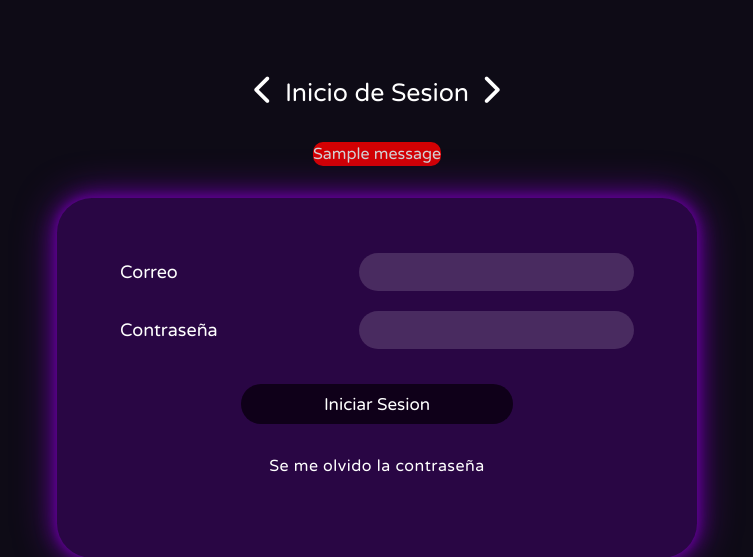
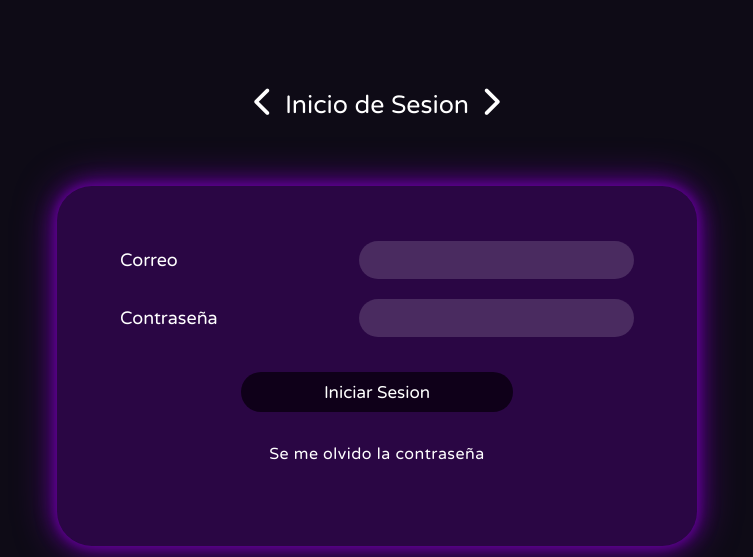
Before and after one commit to wolfis21/CompilerOnline, a Django app: page /login_view in a window 1280 px wide. Shown: the part 81-638 px from the top of the page, without its empty margins (263-1016 px from the left). Run offline with Django 4.2, Linux system fonts and the light colour scheme; tables that the repository leaves empty hold one stand-in row (values such as "Sample post"); one stand-in notice (Sample message) is shown; some libraries are stand-ins or nearby versions.

Commit message:
mensajes de error login

```diff
--- a/CompilerOnline/system/templates/system/login/login.html
+++ b/CompilerOnline/system/templates/system/login/login.html
@@ -24,9 +24,17 @@
 {% if messages %}
     <ul class="messages login">
         {% for message in messages %}
-        <li{% if message.tags %} class="{{ message.tags }}"{% endif %}>{{ message }}</li>
+            {% if message.tags == 'error' %}
+                <li class="{{ message.tags }}">{{ message }}</li>
+            {% endif %}
         {% endfor %}
     </ul>
+{% endif %}
+
+{% if error_message %}
+    <div class="alert alert-danger" role="alert">
+        {{ error_message }}
+    </div>
 {% endif %}
     <article class="container-formulario-inicio">
         <form method="POST" action="{% url 'login_view'%}" class="formulario-inicio-sesion">
--- a/CompilerOnline/system/views.py
+++ b/CompilerOnline/system/views.py
@@ -72,7 +72,8 @@ def login_view(request):
                 return render(request, 'system/login/login.html')
 
             if not check_password(password, user.password):
-                return render(request, 'system/login/login.html', {'error_message': 'El correo o la contraseña son incorrectos'})
+                messages.error(request, 'La contraseña es incorrecta.')
+                return render(request, 'system/login/login.html')
 
             request.session['user_id'] = user.id
             request.session['email'] = email
```
Also changed, not shown: CompilerOnline/db_compiler.sqlite3. Lines whose indentation alone changed are shown as unchanged.
